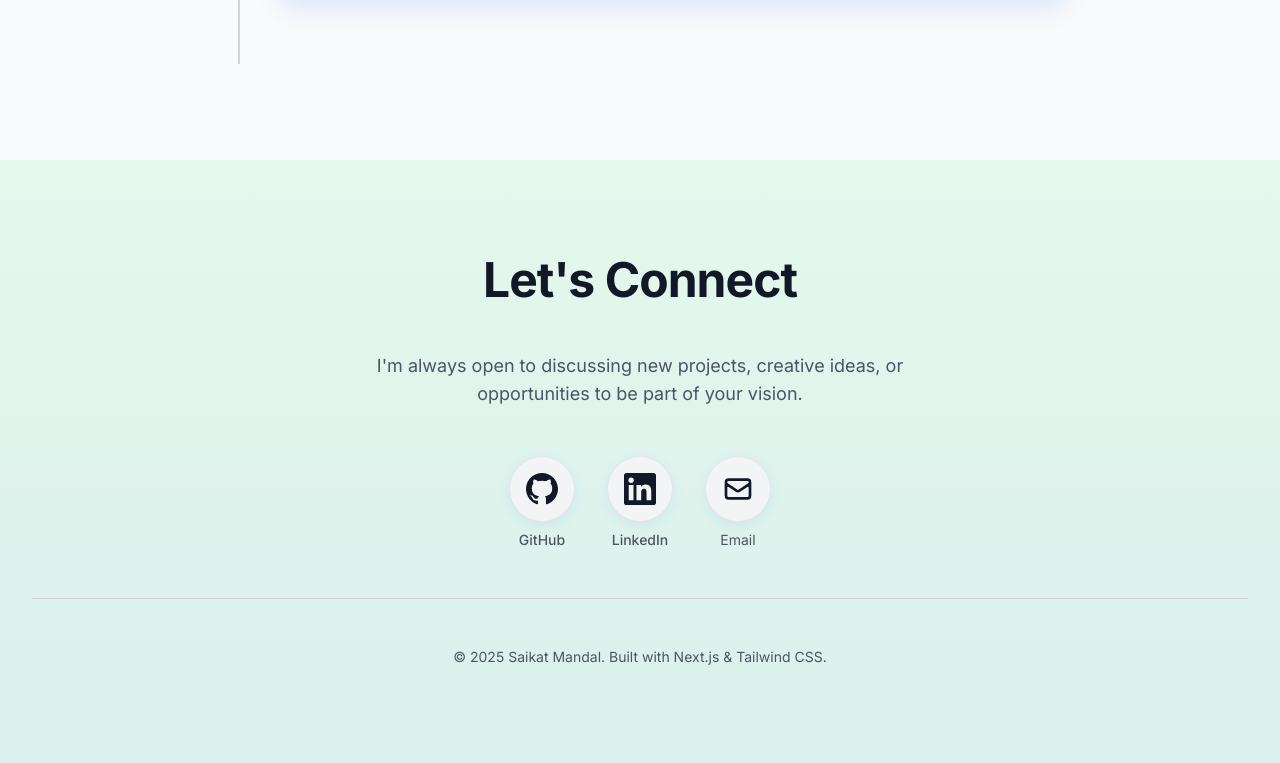
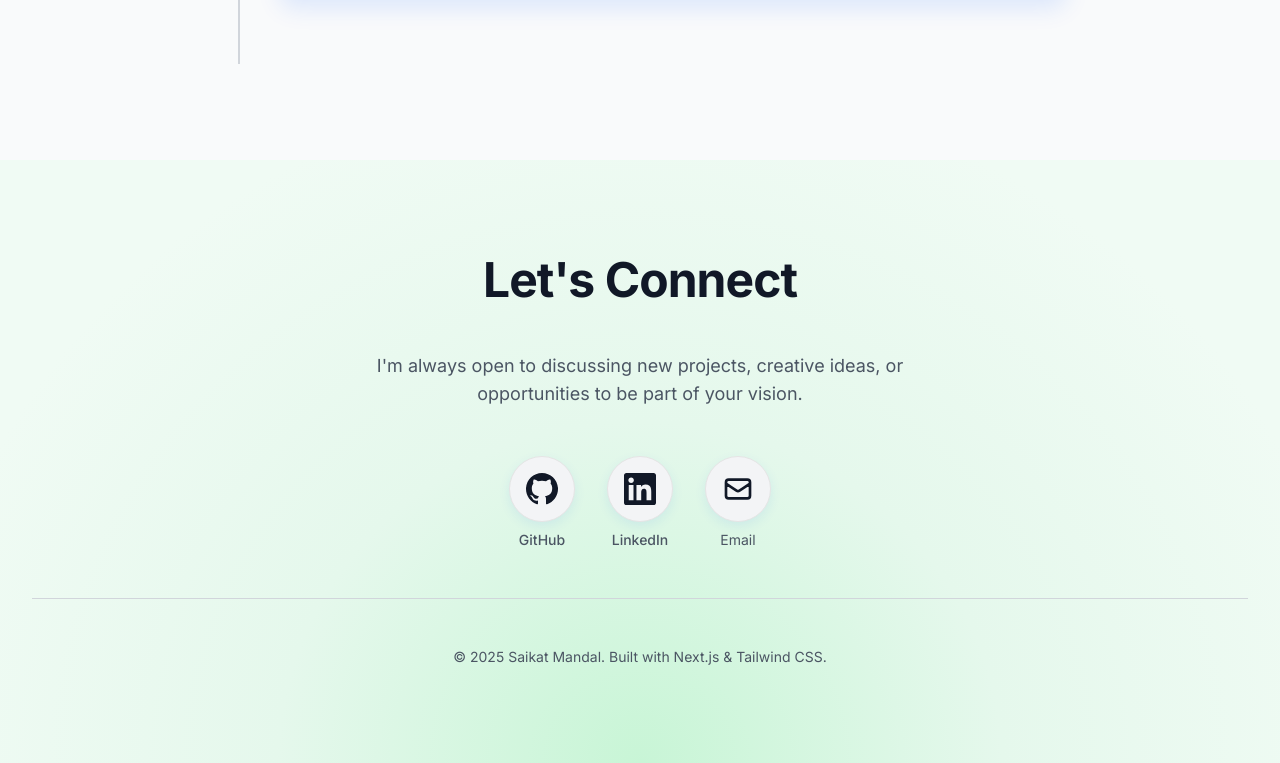
Before and after one commit to SaikatMandal7672/Portfolio-2025, a Next.js app: page / in a window 1280 px wide. Shown: the part 3070-3833 px from the top of the page. Built offline with nearby package versions, Linux system fonts and the light colour scheme.

Commit message:
contact page gradient added

```diff
--- a/components/Contact.tsx
+++ b/components/Contact.tsx
@@ -69,7 +69,7 @@ export default function Contact() {
   ]
 
   return (
-    <section id="contact" className="py-12 sm:py-16 md:py-24 bg-[#e5f8ec] dark:bg-[#010a06] relative">
+    <section id="contact" className="py-12 sm:py-16 md:py-24 relative [background-image:radial-gradient(ellipse_at_center_bottom,_#c8f5d6_0%,_#e5f8ec_40%,_#f0fbf4_80%)] dark:[background-image:radial-gradient(ellipse_at_center_bottom,_#052e15_0%,_#010a06_50%,_#000000_90%)]">
       {/* Toast Notification */}
       <div
         className={`fixed bottom-20 left-1/2 -translate-x-1/2 z-50 px-4 py-3 rounded-lg bg-neutral-900 dark:bg-white text-white dark:text-neutral-900 text-sm font-medium shadow-lg transition-all duration-300 flex items-center gap-2 ${
@@ -81,8 +81,6 @@ export default function Contact() {
         </svg>
         Email copied to clipboard!
       </div>
-
-      <div className="absolute inset-0 bg-gradient-to-b from-transparent to-primary-500/5 dark:to-purple-500/5 pointer-events-none" />
       <div className="max-w-[1280px] mx-auto px-4 sm:px-6 md:px-8 text-center relative z-10">
         <h2 className="mb-6 sm:mb-8 md:mb-12 animate-fade-in-up dark:text-white text-2xl sm:text-3xl md:text-4xl lg:text-5xl font-bold">Let's Connect</h2>
         <p className="text-neutral-600 dark:text-neutral-400 text-sm sm:text-base md:text-lg mb-8 sm:mb-10 md:mb-12 max-w-2xl mx-auto animate-fade-in-up px-4" style={{ animationDelay: '100ms' }}>
```
